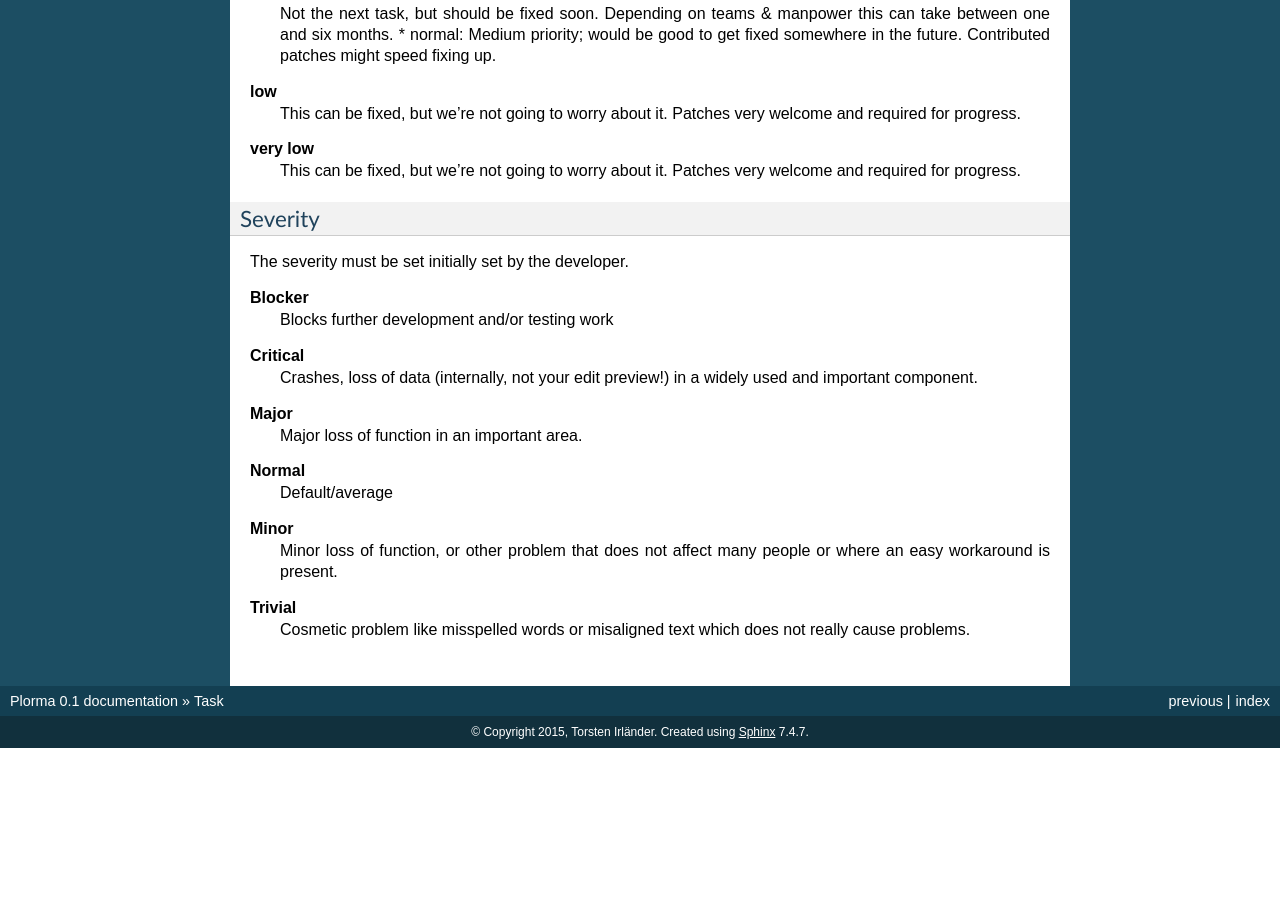
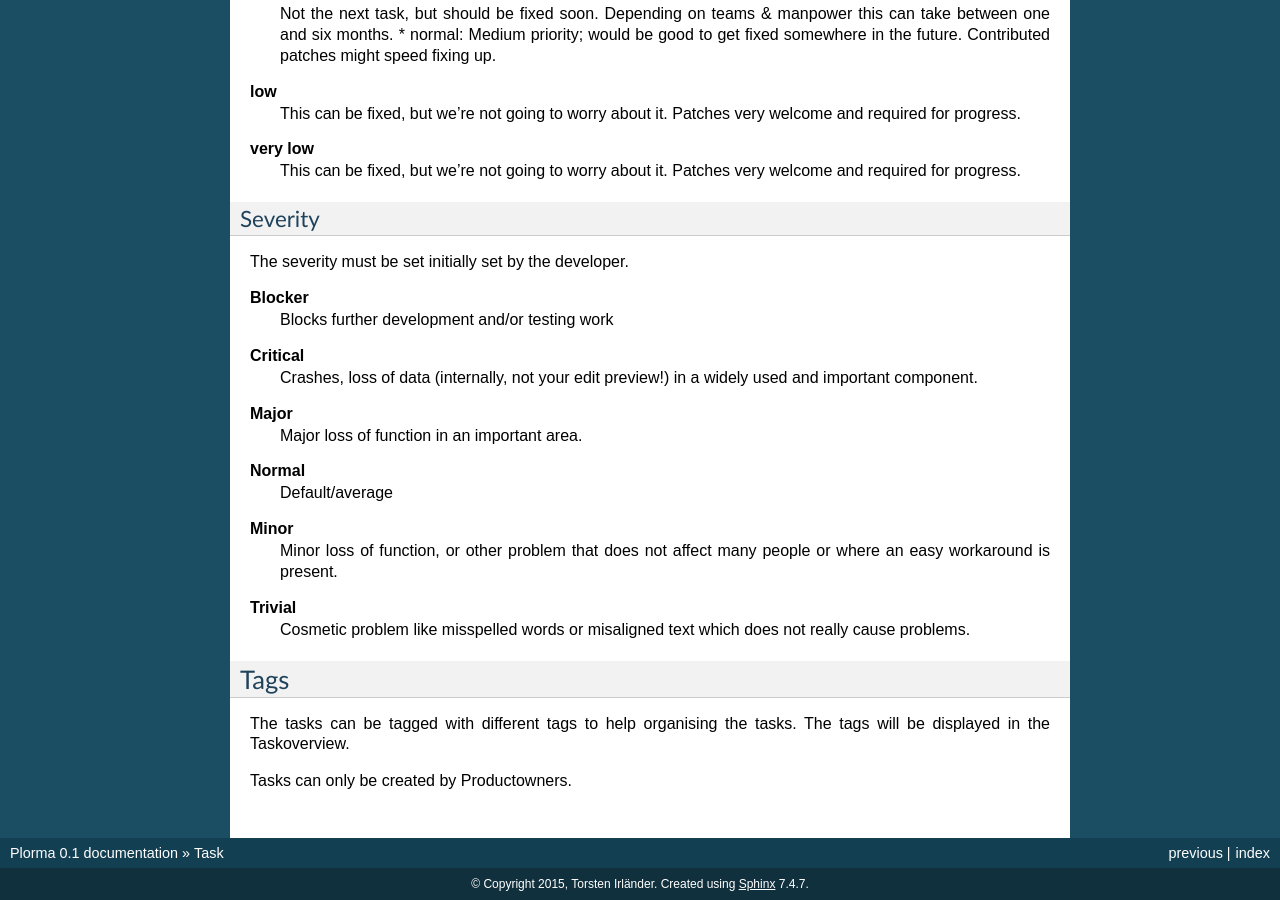
Before and after one commit to toirl/plorma, a Sphinx documentation site: the page built from docs/source/userguide/task.rst, in a window 1280 px wide and 900 px high, scrolled down 2823 px. Built offline with Sphinx 7.4.7, drawn with Linux system fonts in a browser that asks for light colours; before the commit the page ends 3571 px from its top, so only the background shows below that.

Commit message:
Added documentation section for tags

```diff
--- a/docs/source/userguide/task.rst
+++ b/docs/source/userguide/task.rst
@@ -159,3 +159,10 @@ The severity must be set initially set by the developer.
         Minor loss of function, or other problem that does not affect many people or where an easy workaround is present.
 **Trivial**
         Cosmetic problem like misspelled words or misaligned text which does not really cause problems.
+
+Tags
+====
+The tasks can be tagged with different tags to help organising the tasks. The
+tags will be displayed in the Taskoverview.
+
+Tasks can only be created by Productowners.
```
